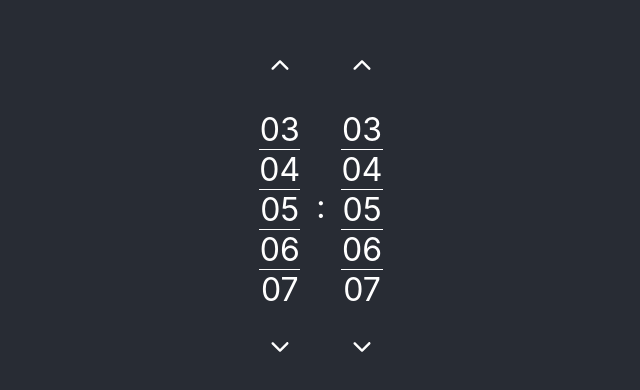
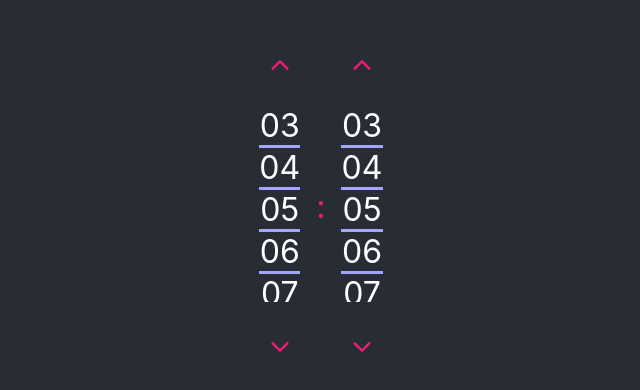
Before and after one commit to idanbachar/wheel-picker, a React (Create React App) app: page / in a window 1280 px wide. Shown: the part 194-584 px from the top of the page, without its empty margins (319-959 px from the left). Built offline with nearby package versions, Linux system fonts and the light colour scheme.

Commit message:
design improvements and fixes

```diff
--- a/public/index.html
+++ b/public/index.html
@@ -5,11 +5,7 @@
     <link rel="icon" href="%PUBLIC_URL%/favicon.ico" />
     <meta name="viewport" content="width=device-width, initial-scale=1" />
     <meta name="theme-color" content="#000000" />
-    <meta
-      name="description"
-      content="Web site created using create-react-app"
-    />
-    <link rel="apple-touch-icon" href="%PUBLIC_URL%/logo192.png" />
+    <meta name="description" content="Wheel Picker component" />
     <!--
       manifest.json provides metadata used when your web app is installed on a
       user's mobile device or desktop. See https://developers.google.com/web/fundamentals/web-app-manifest/
--- a/src/components/TimePickers/timepickers.module.css
+++ b/src/components/TimePickers/timepickers.module.css
@@ -6,6 +6,6 @@
 }
 
 .colon {
-  color: white;
+  color: #f01c74;
   font-size: 2rem;
 }
--- a/src/components/WheelPicker/WheelPicker.tsx
+++ b/src/components/WheelPicker/WheelPicker.tsx
@@ -18,7 +18,7 @@ const WheelPicker: React.FC<IWheelPicker> = (props) => {
     selectedColor,
     color,
     isArrows = true,
-    arrowsColor = "white",
+    arrowsColor = "#f01c74",
   } = props;
   const wheelPickerRef = useRef<HTMLUListElement>(null);
 
@@ -44,12 +44,13 @@ const WheelPicker: React.FC<IWheelPicker> = (props) => {
         ref={wheelPickerRef}
         className={styles.wheelPicker}
       >
-        {items.map((item, key) => (
+        {items.map((item, index) => (
           <li
             tabIndex={0}
             id={`${name}_wheel_item_${item}`}
             className={styles.wheelItem}
-            key={key}
+            key={index}
+            onClick={() => ScrollWheelToIndex(index, wheelPickerRef.current!)}
           >
             {item}
           </li>
--- a/src/components/WheelPicker/wheel-picker.module.css
+++ b/src/components/WheelPicker/wheel-picker.module.css
@@ -26,7 +26,7 @@
   border-radius: 0;
   color: white;
   cursor: pointer;
-  border-bottom: 1px solid rgb(255, 255, 255);
+  border-bottom: .2rem solid #a3a6ff;
 }
 
 .arrow {
--- a/src/services/wheelPickerService.ts
+++ b/src/services/wheelPickerService.ts
@@ -41,7 +41,7 @@ const setHighlightColorForSelectedItem = (
   }
 ) => {
   const defaultColor = "white";
-  const defaultSelectedColor = "red";
+  const defaultSelectedColor = "#00ff8d";
 
   const wheelItemsElements = Array.from(wheelPickerContainer.children);
   wheelItemsElements.forEach((item, index) => {
```
